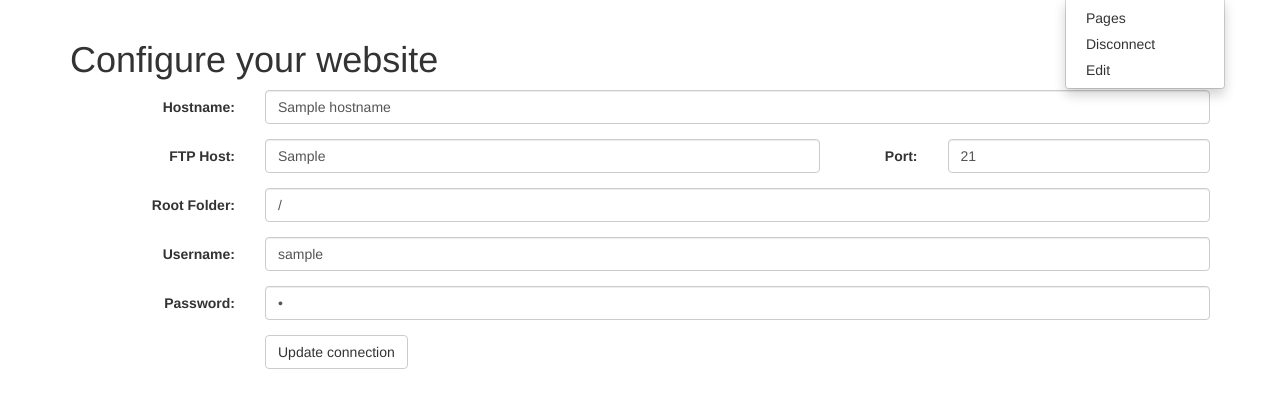
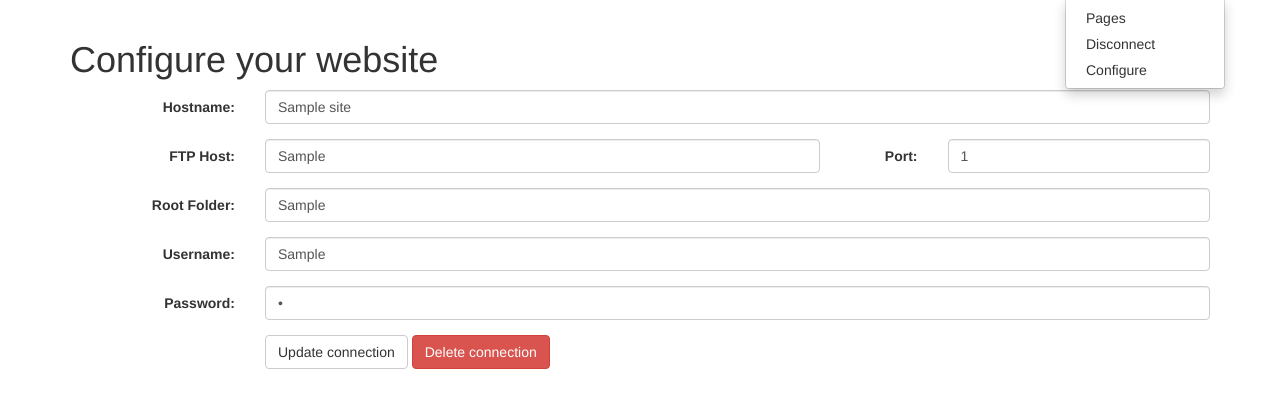
Before and after one commit to HE-Arc/iziCMS, a Django app: template iziCMSapp/templates/websites/configure.html in a window 1280 px wide, after a click that opens the changed part. Shown: the part 51-459 px from the top of the page. Run offline with Django 3.2, Linux system fonts and the light colour scheme; tables that the repository leaves empty hold one stand-in row (values such as "Sample post"); the template is opened without the code that fills it: values that come from a table or form of the project are taken from there, most other values are stand-ins (such as "Sample title", 1, 10 or a date in 2020); some libraries are stand-ins or nearby versions.

Commit message:
configuration page et site

```diff
--- a/iziCMSapp/templates/base.html
+++ b/iziCMSapp/templates/base.html
@@ -40,9 +40,9 @@
                   <span class="caret"></span>
               </a>
               <ul class="dropdown-menu">
-                <li><a href="#">Pages</a></li>
+                <li><a href="{% url 'pages_index' site.id %}">Pages</a></li>
                 <li><a href="{% url 'disconnect' %}">Disconnect</a></li>
-                <li><a href="#">Edit</a></li>
+                <li><a href="{% url 'websites_configure' site.id %}">Configure</a></li>
               </ul>
             </li>
           </ul>
--- a/iziCMSapp/templates/pages/configure.html
+++ b/iziCMSapp/templates/pages/configure.html
@@ -25,7 +25,12 @@
         <div class="form-group">
             <div class="col-sm-offset-2 col-sm-10">
                 <button type="submit" class="btn btn-default">Save</button>
+
+                {% if not is_new %}
+                    <a href="{% url 'pages_delete' site.id page.id %}" class="btn btn-danger">Delete</a>
+                {% endif %}
             </div>
+
         </div>
     </form>
 {% endblock %}
--- a/iziCMSapp/templates/websites/configure.html
+++ b/iziCMSapp/templates/websites/configure.html
@@ -10,29 +10,29 @@
         <div class="form-group">
             <label class="control-label col-sm-2" for="hostname">Hostname:</label>
             <div class="col-sm-10">
-                <input type="text" class="form-control" id="hostname" name="hostname" placeholder="www.example.com" value="{{ hostname }}">
+                <input type="text" class="form-control" id="hostname" name="hostname" placeholder="www.example.com" value="{{ site.hostname }}">
             </div>
         </div>
         <div class="form-group">
             <label class="control-label col-sm-2" for="ftp_host">FTP Host:</label>
             <div class="col-sm-6">
-                <input type="text" class="form-control" id="ftp_host" name="ftp_host" placeholder="ftp.example.com" value="{{ ftp_host }}">
+                <input type="text" class="form-control" id="ftp_host" name="ftp_host" placeholder="ftp.example.com" value="{{ site.ftp_host }}">
             </div>
             <label class="control-label col-sm-1" for="port">Port:</label>
             <div class="col-sm-3">
-                <input type="number" class="form-control" id="port" name="port" value="{{ port|default:"21" }}">
+                <input type="number" class="form-control" id="port" name="port" value="{{ site.ftp_port|default:"21" }}">
             </div>
         </div>
         <div class="form-group">
             <label class="control-label col-sm-2" for="root">Root Folder:</label>
             <div class="col-sm-10">
-                <input type="text" class="form-control" id="root" name="root" value="{{ root|default:"/" }}">
+                <input type="text" class="form-control" id="root" name="root" value="{{ site.root_folder|default:"/" }}">
             </div>
         </div>
         <div class="form-group">
             <label class="control-label col-sm-2" for="username">Username:</label>
             <div class="col-sm-10">
-                <input type="text" class="form-control" id="username" name="username" placeholder="FTP username" value="{{ username }}">
+                <input type="text" class="form-control" id="username" name="username" placeholder="FTP username" value="{{ site.ftp_user }}">
             </div>
         </div>
         <div class="form-group">
@@ -51,6 +51,9 @@
                         Update connection
                     {% endif %}
                 </button>
+                {% if not is_new %}
+                    <a href="{% url 'websites_delete' site.id %}" class="btn btn-danger">Delete connection</a>
+                {% endif %}
             </div>
         </div>
     </form>
--- a/iziCMSapp/urls.py
+++ b/iziCMSapp/urls.py
@@ -8,7 +8,9 @@ urlpatterns = [
     url(r'^disconnect$', views.disconnect, name='disconnect'),
 
     url(r'^websites/connect$', views.websites_connect, name='websites_connect'),
-    url(r'^websites/configure', views.websites_configure, name='websites_configure'),
+
+    url(r'^websites/(?P<website_id>[0-9]+)/configure', views.websites_configure, name='websites_configure'),
+    url(r'^websites/(?P<website_id>[0-9]+)/delete', views.websites_delete, name='websites_delete'),
 
     url(r'^websites/(?P<website_id>[0-9]+)/pages/$', views.pages_index, name='pages_index'),
     url(r'^websites/(?P<website_id>[0-9]+)/pages/add$', views.pages_add, name='pages_add'),
@@ -17,6 +19,7 @@ urlpatterns = [
     url(r'^websites/(?P<website_id>[0-9]+)/pages/(?P<page_id>[0-9]+)$', views.pages_edit, name='pages_edit'),
     url(r'^websites/(?P<website_id>[0-9]+)/pages/(?P<page_id>[0-9]+)/update$', views.pages_update, name='pages_update'),
     url(r'^websites/(?P<website_id>[0-9]+)/pages/(?P<page_id>[0-9]+)/configure$', views.pages_configure, name='pages_configure'),
+    url(r'^websites/(?P<website_id>[0-9]+)/pages/(?P<page_id>[0-9]+)/delete', views.pages_delete, name='pages_delete'),
 
     url(r'^izi_edit/(?P<hostname>(\w|\.)+)/(?P<path>.+)$', views.izi_edit, name='izi_edit'), # (\w|\.)+ lettres ou .
 ]
```
Also changed, not shown: iziCMSapp/views.py (+21 -8 lines).
